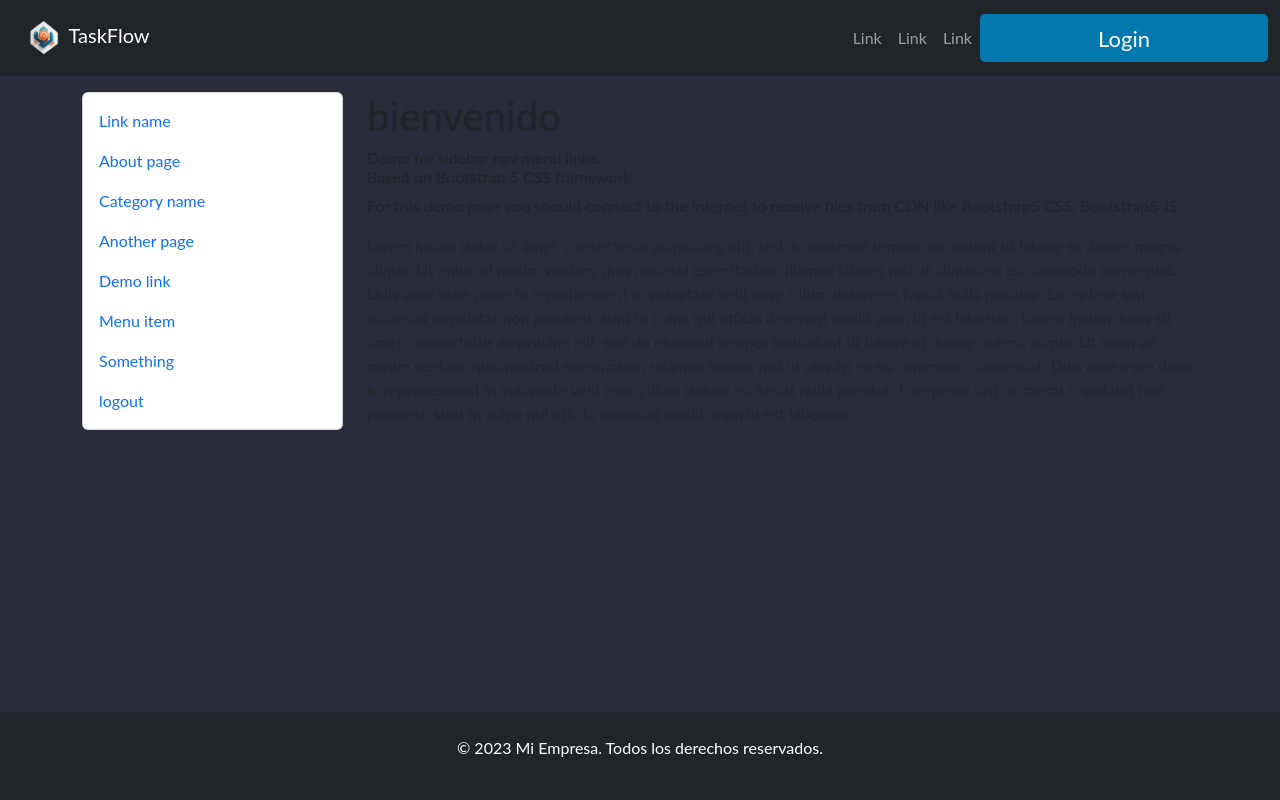
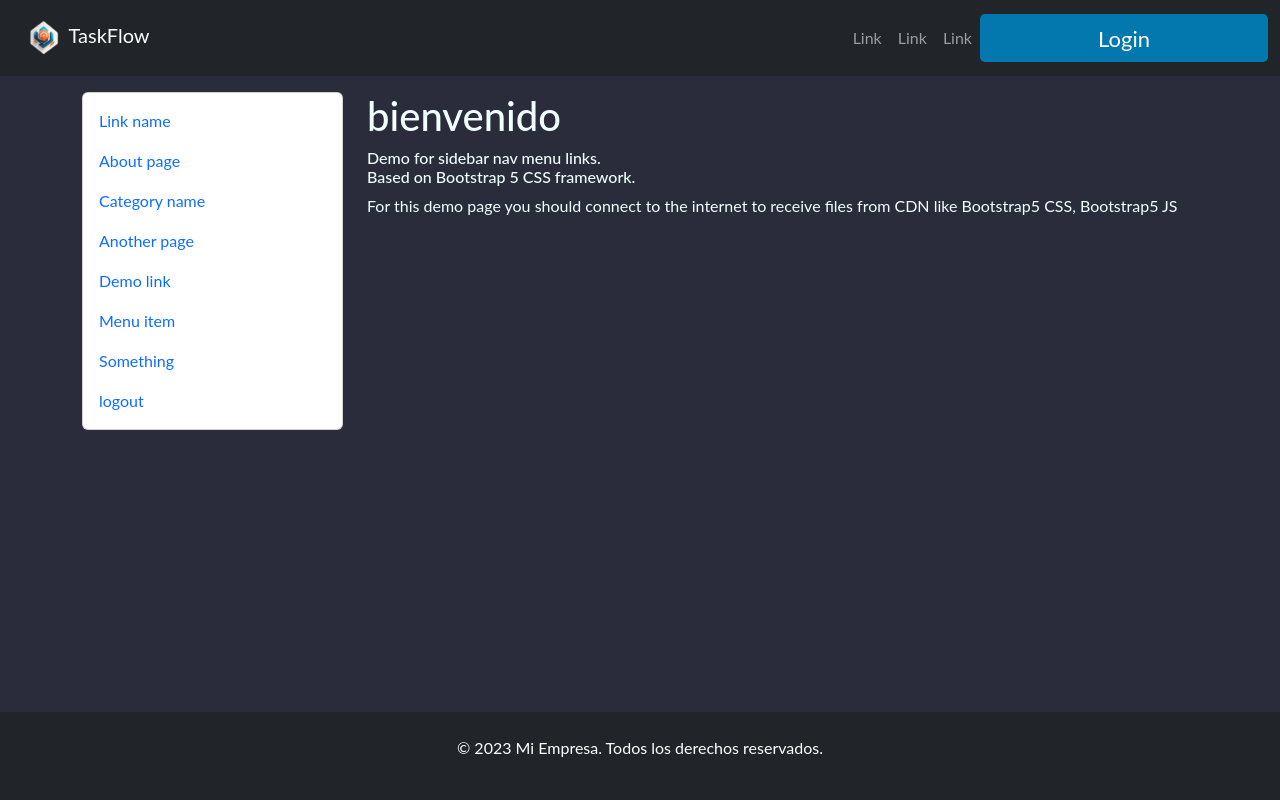
Before and after one commit to xabicoloma/M7ActividadIndividual2, a Django app: page /home/ in a window 1280 px wide. Run offline with Django 4.2, Linux system fonts and the light colour scheme; some libraries are stand-ins or nearby versions.

Commit message:
Entrega2

```diff
--- a/taskflow/tareas/static/styles.css
+++ b/taskflow/tareas/static/styles.css
@@ -16,7 +16,9 @@ body {
     min-height: 100vh;
     display: flex;
     flex-direction: column;
+    color: azure;
 }
+
 
 footer {
     margin-top: auto;
--- a/taskflow/tareas/templates/tareas/home.html
+++ b/taskflow/tareas/templates/tareas/home.html
@@ -49,17 +49,6 @@
                     <h6>Demo for sidebar nav menu links. <br> Based on Bootstrap 5 CSS framework.  </h6>
                     <p>For this demo page you should connect to the internet to receive files from CDN  like Bootstrap5 CSS, Bootstrap5 JS</p>
 
-                    <p class="text-muted"> Lorem ipsum dolor sit amet, consectetur adipisicing elit, sed do eiusmod
-                    tempor incididunt ut labore et dolore magna aliqua. Ut enim ad minim veniam,
-                    quis nostrud exercitation ullamco laboris nisi ut aliquip ex ea commodo
-                    consequat. Duis aute irure dolor in reprehenderit in voluptate velit esse
-                    cillum dolore eu fugiat nulla pariatur. Excepteur sint occaecat cupidatat non
-                    proident, sunt in culpa qui officia deserunt mollit anim id est laborum. Lorem ipsum dolor sit amet, consectetur adipisicing elit, sed do eiusmod
-                    tempor incididunt ut labore et dolore magna aliqua. Ut enim ad minim veniam,
-                    quis nostrud exercitation ullamco laboris nisi ut aliquip ex ea commodo
-                    consequat. Duis aute irure dolor in reprehenderit in voluptate velit esse
-                    cillum dolore eu fugiat nulla pariatur. Excepteur sint occaecat cupidatat non
-                    proident, sunt in culpa qui officia deserunt mollit anim id est laborum. </p>
                 </main>
             </div>
         </section>
```
